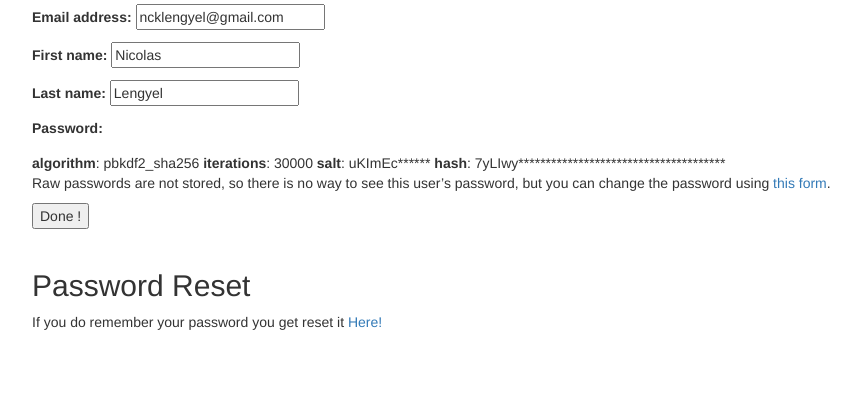
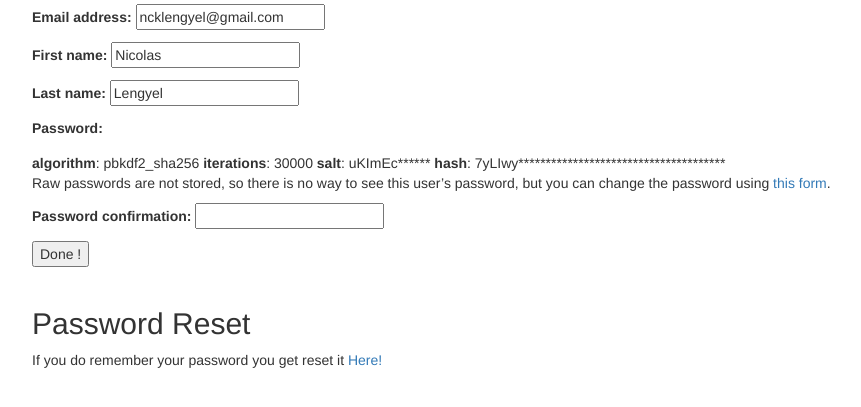
Before and after one commit to ncklengyel/DjangoTuto, a Django app: page /account/profile/edit/ in a window 1280 px wide. Shown: the part 138-545 px from the top of the page, without its empty margins (53-914 px from the left). Run offline with Django 3.2, Linux system fonts and the light colour scheme; a user stored in the database is signed in; some libraries are stand-ins or nearby versions.

Commit message:
Added confirmation password on profile editing

```diff
--- a/accounts/forms.py
+++ b/accounts/forms.py
@@ -31,6 +31,7 @@ class RegistrationForm(UserCreationForm):
 form qui herite de UserChangeForm pour edit les info du user
 '''
 class EditProfileForm(UserChangeForm):
+    password_confirmation = forms.CharField(widget=forms.PasswordInput,required=True)
 
     class Meta:
         model = User
--- a/accounts/templates/accounts/edit_profile.html
+++ b/accounts/templates/accounts/edit_profile.html
@@ -11,6 +11,7 @@
   {% csrf_token %}
   {{form.as_p}}
   <button type="submit" name="button">Done !</button>
+
 </form>
 <br>
 <h2>Password Reset</h2>
--- a/accounts/views.py
+++ b/accounts/views.py
@@ -3,8 +3,9 @@ from django.contrib.auth.forms import UserCreationForm
 from django.contrib.auth.models import User
 from accounts.forms import RegistrationForm, EditProfileForm
 from django.contrib.auth.forms import UserChangeForm, PasswordChangeForm
-from django.contrib.auth import update_session_auth_hash
+from django.contrib.auth import update_session_auth_hash, logout
 from django.contrib.auth.decorators import login_required
+from lab5 import settings
 
 def lock_out(request):
     return render(request, 'accounts/lock_out.html')
@@ -46,8 +47,13 @@ def edit_profile(request):
     if request.method == 'POST':
         form = EditProfileForm(request.POST, instance=request.user)
         if form.is_valid():
-            form.save()
-            return redirect('/account/profile/')
+            password_confirmation = form.cleaned_data['password_confirmation']
+            if request.user.check_password(password_confirmation):
+                form.save()
+                return redirect('/account/profile/')
+            else:
+                logout(request)
+                return redirect('/account/login/')
 
     else:
         form = EditProfileForm(instance=request.user)
```
Also changed, not shown: db.sqlite3.
